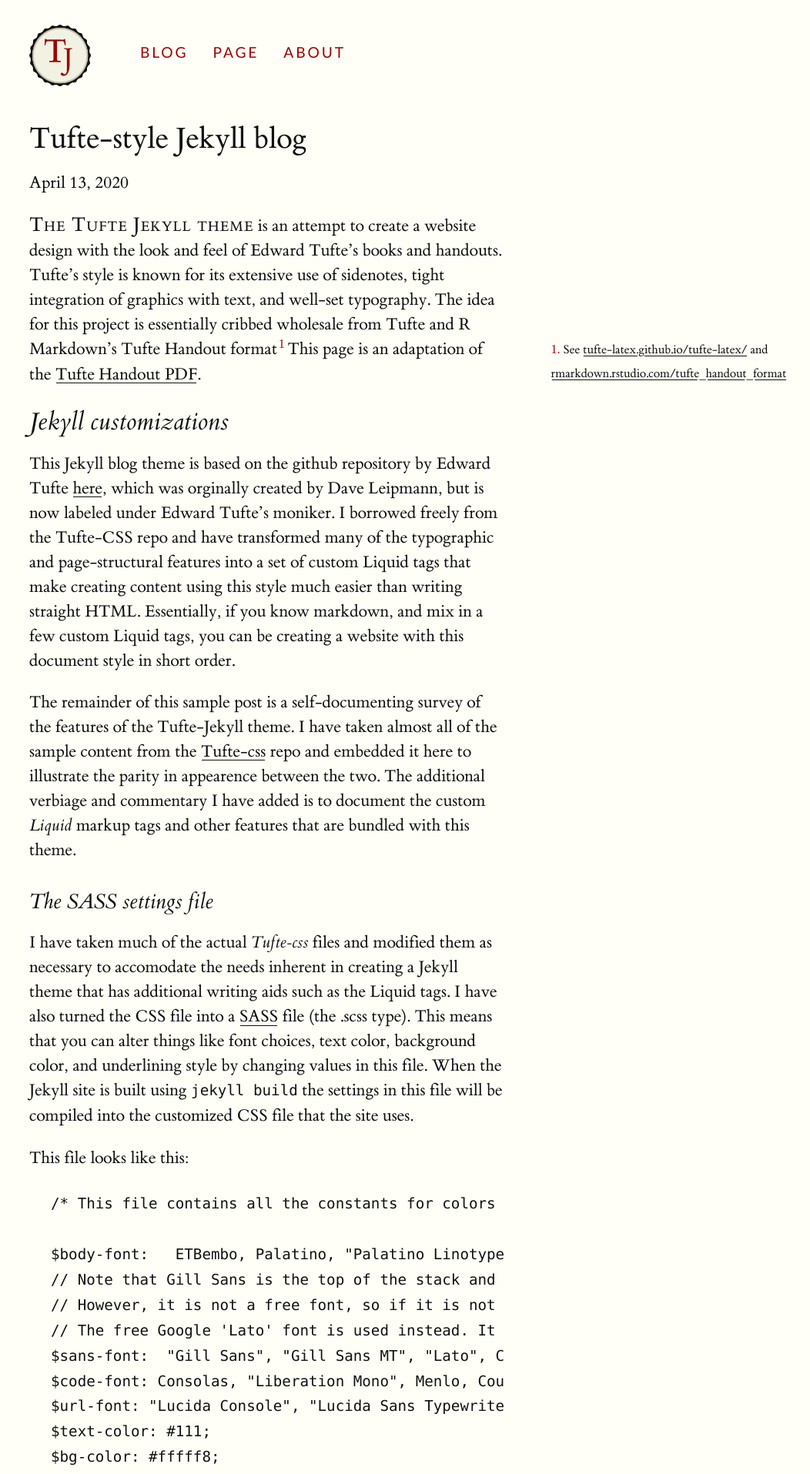
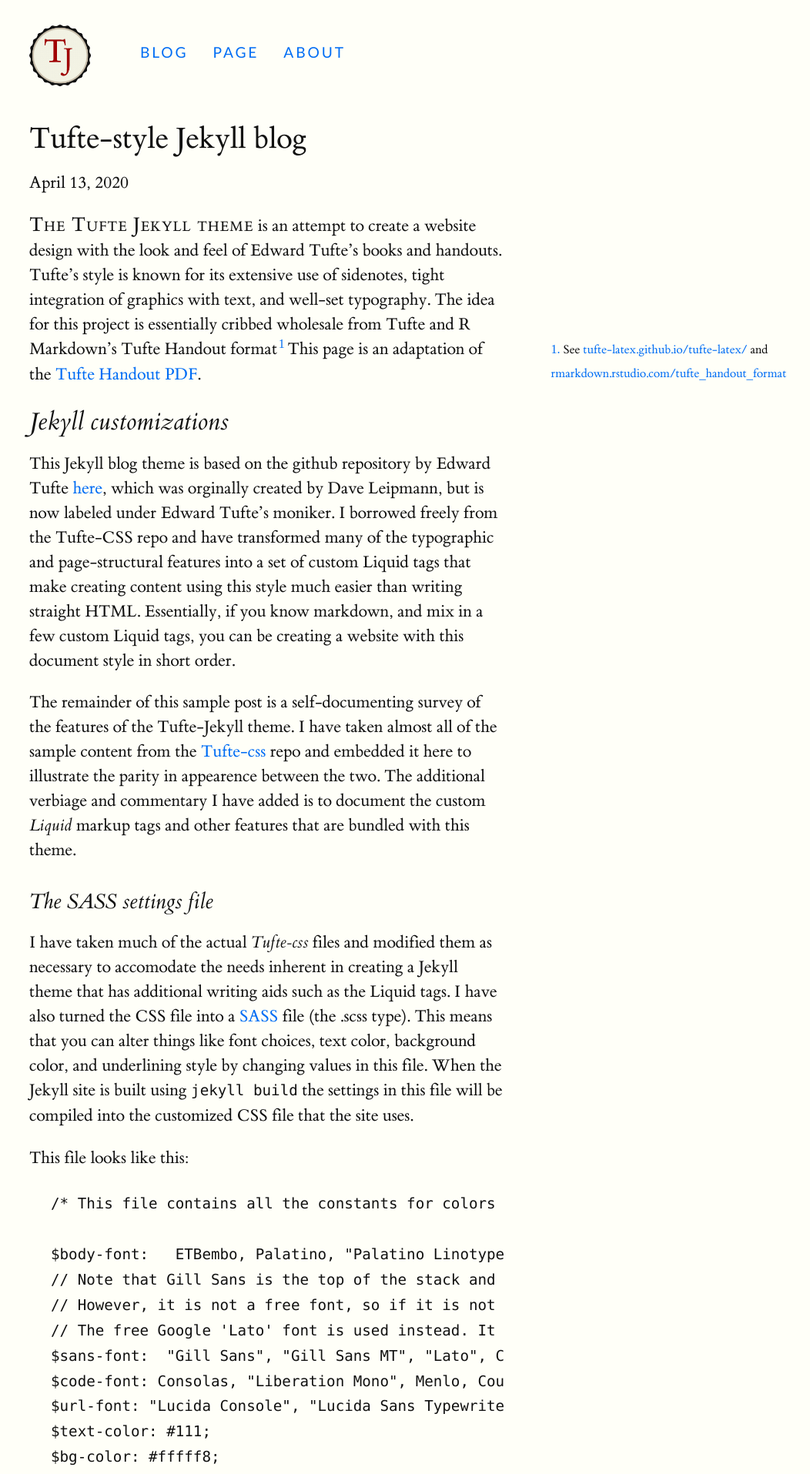
Before and after one commit to philgough/philgough.github.io, a Jekyll site: the page built from docs/_posts/2020-04-13-tufte-style-jekyll-blog.md, in a window 1280 px wide. Shown: the top 1915 px of the page at 77% size, without its empty margins (122-1174 px from the left). Built offline with Jekyll 4.4.1, drawn with Linux system fonts in a browser that asks for light colours; some web fonts are replaced.

Commit message:
change links to color, rather than underline, update $contrast-color

```diff
--- a/docs/_sass/_settings.scss
+++ b/docs/_sass/_settings.scss
@@ -30,6 +30,6 @@
 monospace;
 $text-color: #111;
 $bg-color: #fffff8;
-$contrast-color: #a00000;
+$contrast-color: #006df4;
 $border-color: #333333;
-$link-style: underline; // choices are 'color' or 'underline'. Color option styles links with $contrast-color set above
+$link-style: color; // choices are 'color' or 'underline'. Color option styles links with $contrast-color set above
```
